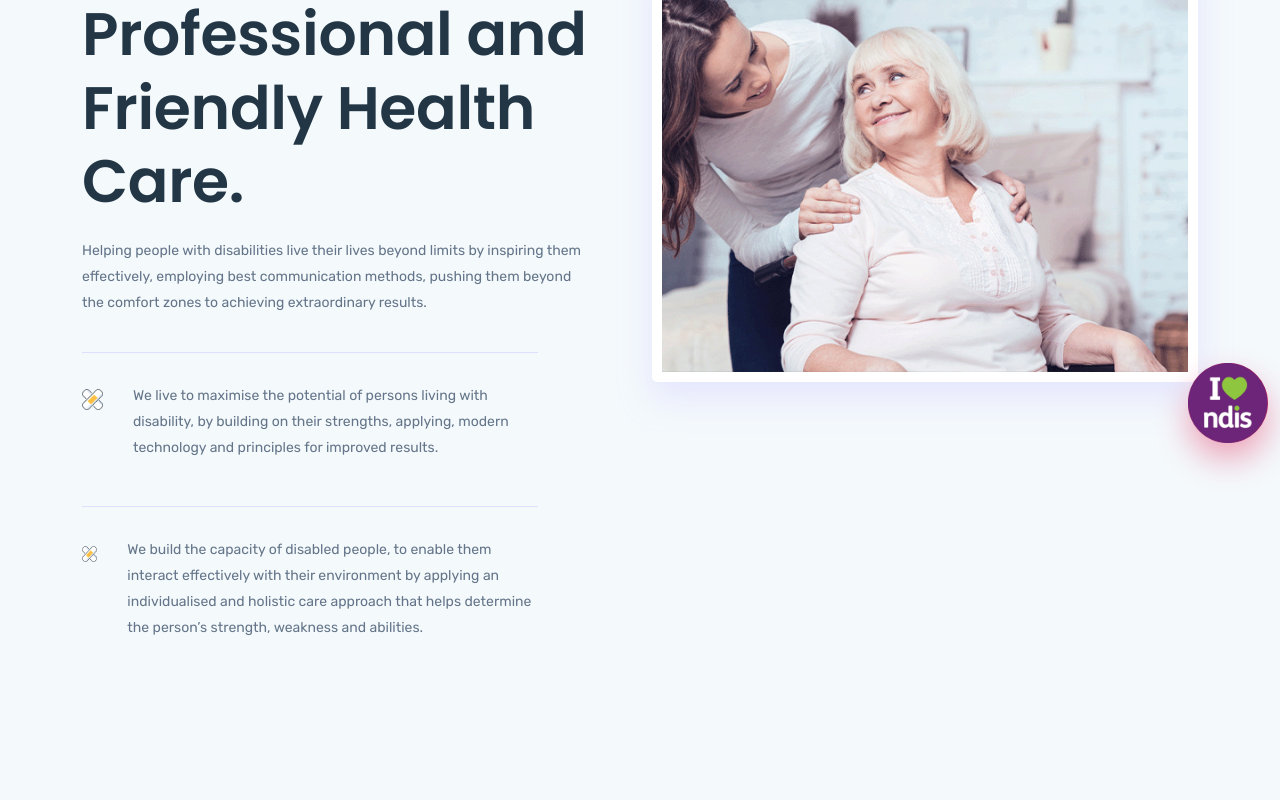
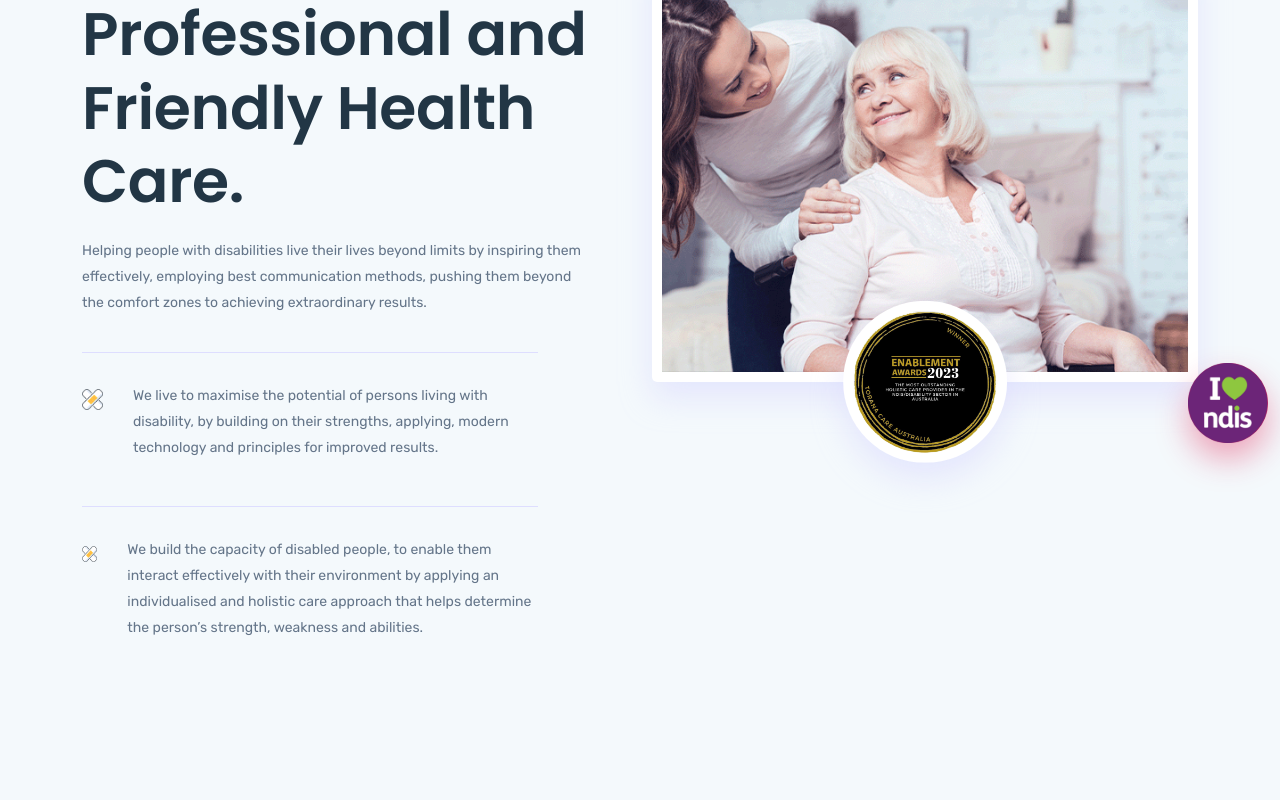
Before and after one commit to MakindeTobby/Updated-Torana, a React (Create React App) app: page / in a window 1280 px wide. Shown: the part 2065-2865 px from the top of the page. Built offline with nearby package versions, Linux system fonts and the light colour scheme; no server answers.

Commit message:
New Commit

```diff
--- a/src/pages/HomeTwo/HomeTwoMissionArea/HomeTwoMissionArea.js
+++ b/src/pages/HomeTwo/HomeTwoMissionArea/HomeTwoMissionArea.js
@@ -23,11 +23,15 @@ const HomeTwoMissionArea = () => {
                      </div>
                   </div>
                   <div className="col-xl-6 col-lg-6 d-lg-none d-xl-block">
-                     <div className="mv-right-img pos-rel mb-30">
+                     <div className="mv-right-img pos-rel mb-30 position-relative">
                         <img src="img/about/caregiver2.png" alt="" />
+                        <img src="img/appoinment/award.jpeg" alt="" width={'30%'} className='position-absolute top-100 start-50 translate-middle rounded rounded-circle' />
+
                      </div>
-                     <div className="testi-quato-icon about-icon-white d-none d-xl-block">
+                     <div className="testi-quato-icon about-icon-white d-none d-xl-block ">
                         <img src="img/appoinment/NDIS.png" alt="" width={'100%'} />
+
+
                      </div>
                   </div>
                </div>
```
Also changed, not shown: public/img/appoinment/award.jpeg (added).
